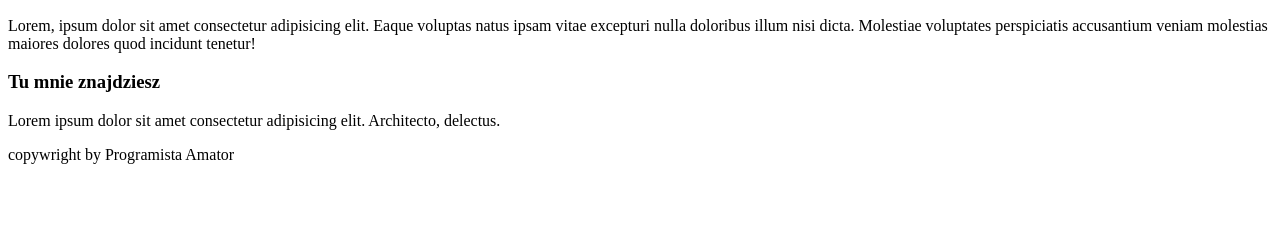
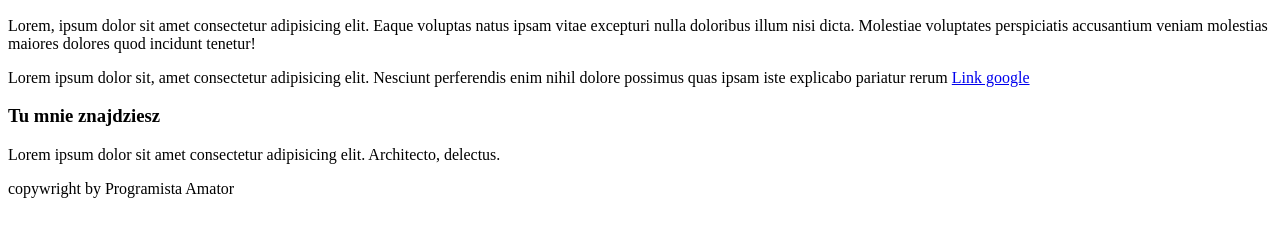
Before and after one commit to kjoppke/24280.io, a plain HTML site: page index.html in a window 1280 px wide. Shown: the part 339-576 px from the top of the page. Drawn offline with Linux system fonts and the light colour scheme.

Commit message:
Poprawa zadania - 18.05

```diff
--- a/index.html
+++ b/index.html
@@ -15,28 +15,37 @@
             <li><a href="#contact">kontakt</a></li>
         </ul>
     </nav>
+    <!-- nagłówek -->
     <header>
         <h1 id="home">Główny tytuł strony</h1>
         <p>Lorem ipsum dolor sit amet consectetur adipisicing elit. Saepe et, iusto doloribus facere harum a, fuga ullam
             beatae numquam sint nobis, repellat voluptas laborum facilis! Autem fuga praesentium ab hic.</p>
-
-        <section>
+    </header>
+    <!-- sekcja "o mnie" -->
+    <section class="aboutme">
         <h2 id="about-me">O mnie</h2>
         <p>Lorem ipsum dolor sit, amet consectetur adipisicing elit. Ad itaque minima numquam, inventore aliquam
             exercitationem minus dolore ipsam doloribus, nam amet, tenetur id incidunt veritatis quasi dolorum eaque
             nisi autem. Sapiente at optio deserunt, dolorum, repellendus nihil quisquam ratione quod maxime magni
             aliquam, hic ducimus ad maiores totam a explicabo.</p>
-
+    </section>
+    <!-- sekcja "kontakt" -->
+    <section class="contact">
     <h2 id="contact">Kontakt</h2>
     <p>Lorem, ipsum dolor sit amet consectetur adipisicing elit. Eaque voluptas natus ipsam vitae excepturi
         nulla doloribus illum nisi dicta. Molestiae voluptates perspiciatis accusantium veniam molestias
         maiores
         dolores quod incidunt tenetur!</p>
-
+    <p>Lorem ipsum dolor sit, amet consectetur adipisicing elit. Nesciunt perferendis enim nihil dolore possimus quas
+        ipsam iste explicabo pariatur rerum
+        <a href="https://google.com" target="_blank">Link google</a>
+    </p>
+    </section>
+    <!-- stopka -->
+    <section>
         <h3>Tu mnie znajdziesz</h3>
         <p>Lorem ipsum dolor sit amet consectetur adipisicing elit. Architecto, delectus.</p>
     </section>
-    </header>
     <footer>
         <p>copywright by Programista Amator</p>
     </footer>
```
Lines whose indentation alone changed are shown as unchanged.
